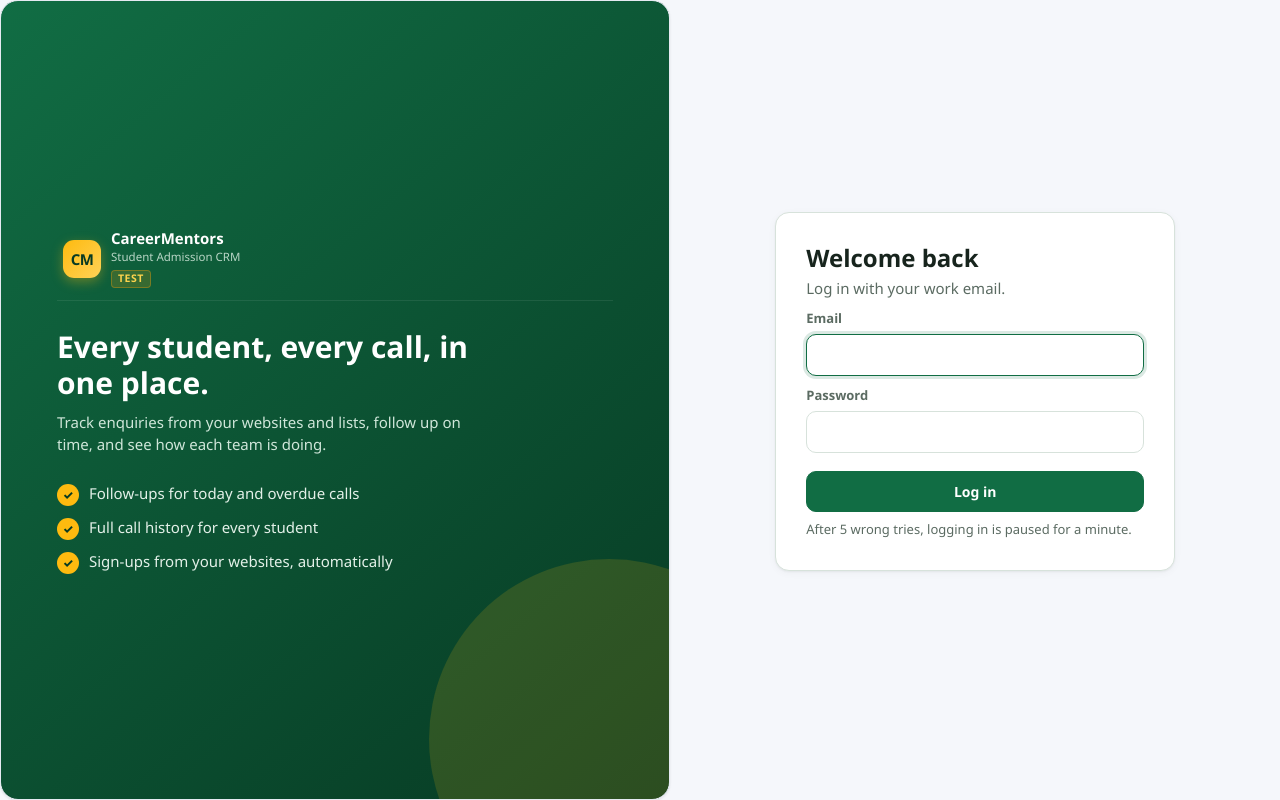
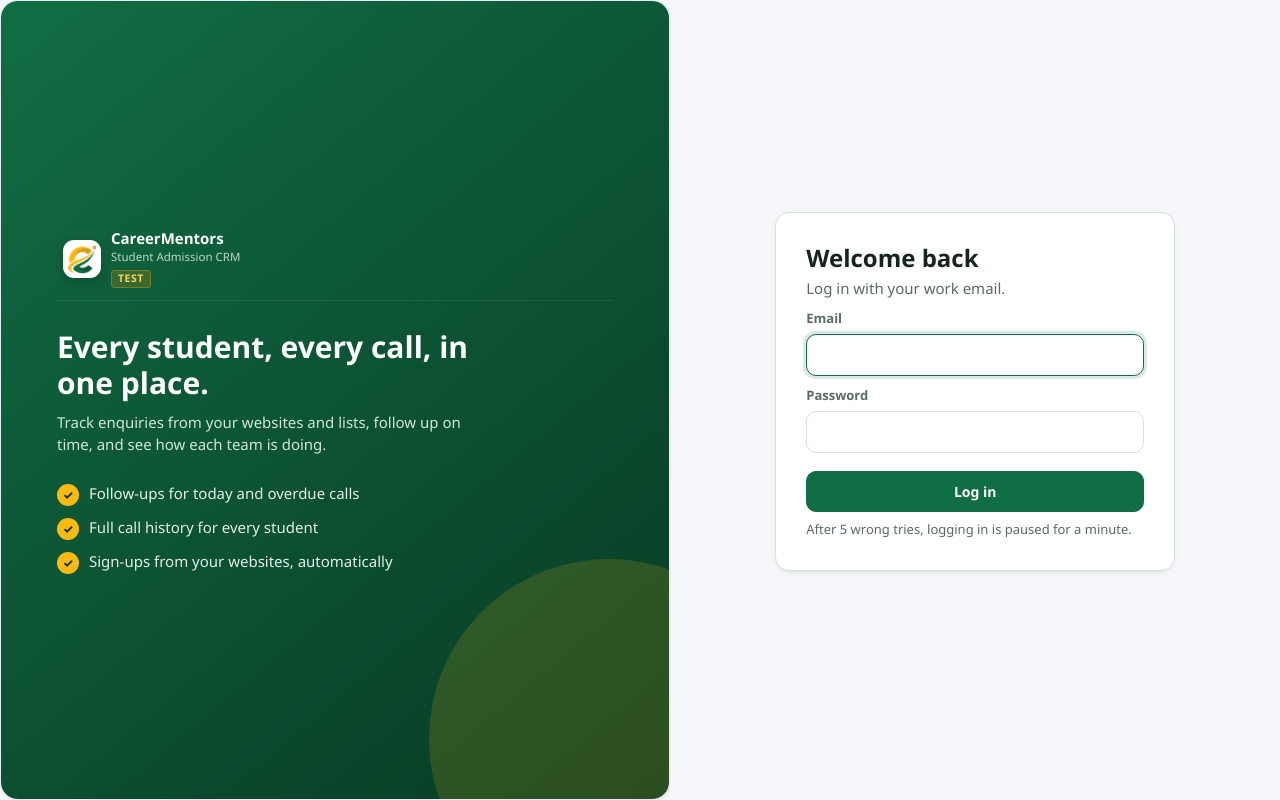
Before and after one commit to dchauhan10-glitch/Careermentor_crm, a Laravel app: page /login in a window 1280 px wide. Run offline with Laravel 12, Linux system fonts and the light colour scheme.

Commit message:
Use the small Collegioz emblem as the CRM logo and browser icon
Co-Authored-By: Claude Opus 5.5 <noreply@anthropic.com>
Claude-Session: https://claude.ai/code/session_01U5PMrQ1QY8ufGn6Pmo2evE

```diff
--- a/public/css/crm.css
+++ b/public/css/crm.css
@@ -247,6 +247,8 @@ body{background:var(--bg);font-family:"Segoe UI Variable Text","Segoe UI",system
 .sidebar::-webkit-scrollbar{display:none;width:0;height:0}
 .logo{padding:4px 6px 12px;border-bottom:1px solid rgba(255,255,255,.08);margin-bottom:6px}
 .logo .mark{background:linear-gradient(135deg,#feba0f,#ffd257);color:#073a23;box-shadow:0 4px 12px rgba(254,186,15,.35)}
+.logo .mark{background:#fff;box-shadow:0 4px 12px rgba(0,0,0,.18)}
+.logo .mark img{width:30px;height:30px;display:block}
 .logo small{color:#b9d6c6}
 .env{background:rgba(245,158,11,.18);color:#fcd34d;border:1px solid rgba(245,158,11,.35)}
 .sidebar .group{color:#9cc3ae;font-size:10.5px;letter-spacing:1.1px;margin:18px 12px 8px}
--- a/resources/views/auth/login.blade.php
+++ b/resources/views/auth/login.blade.php
@@ -3,7 +3,7 @@
 @section('bare')
 <div class="auth">
   <section class="panel">
-    <div class="logo"><span class="mark">CM</span><span><b>CareerMentors</b><small>Student Admission CRM</small>
+    <div class="logo"><span class="mark"><img src="{{ asset('img/collegioz-mark.png') }}" alt="" width="30" height="30"></span><span><b>CareerMentors</b><small>Student Admission CRM</small>
       @unless (app()->environment('production'))<span class="env">TEST</span>@endunless</span></div>
     <h2>Every student, every call, in one place.</h2>
     <p>Track enquiries from your websites and lists, follow up on time, and see how each team is doing.</p>
--- a/resources/views/layouts/app.blade.php
+++ b/resources/views/layouts/app.blade.php
@@ -5,6 +5,7 @@
 <meta name="viewport" content="width=device-width, initial-scale=1">
 <meta name="robots" content="noindex, nofollow">
 <meta name="theme-color" content="#116d44">
+<link rel="icon" type="image/png" href="{{ asset('img/collegioz-mark.png') }}">
 <title>@yield('title', 'CRM') · CareerMentors CRM</title>
 <link rel="stylesheet" href="{{ asset('css/crm.css') }}?v=7">
 </head>
@@ -31,7 +32,7 @@
   <label for="nav-toggle" class="scrim" aria-hidden="true"></label>
   <aside class="sidebar">
     <a class="logo" href="{{ route('dashboard') }}">
-      <span class="mark">CM</span>
+      <span class="mark"><img src="{{ asset('img/collegioz-mark.png') }}" alt="" width="30" height="30"></span>
       <span class="logo-text"><b>CareerMentors</b><small>Student Admission CRM</small>
         @unless (app()->environment('production'))<span class="env">TEST</span>@endunless</span>
     </a>
```
Also changed, not shown: public/img/collegioz-mark.png (added).
